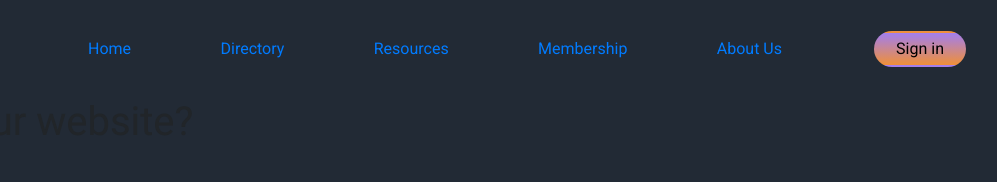
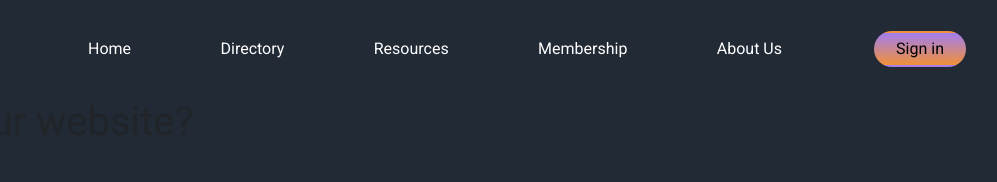
Before and after one commit to Haibo930317/ux-rater, a plain HTML site: page index.html in a window 1280 px wide. Shown: the full height of the page, 283-1280 px from the left. Drawn offline with nearby package versions, Linux system fonts and the light colour scheme.

Commit message:
header link clor
change from blue to white

```diff
--- a/css/Style.css
+++ b/css/Style.css
@@ -12,6 +12,11 @@ body {
 }
 .navbar-nav > li {
     text-align: center;
+}
+a{
+  color: white;
+  text-decoration: none;
+  background-color: transparent;
 }
 .btn-primary {
   color: #000;
```
